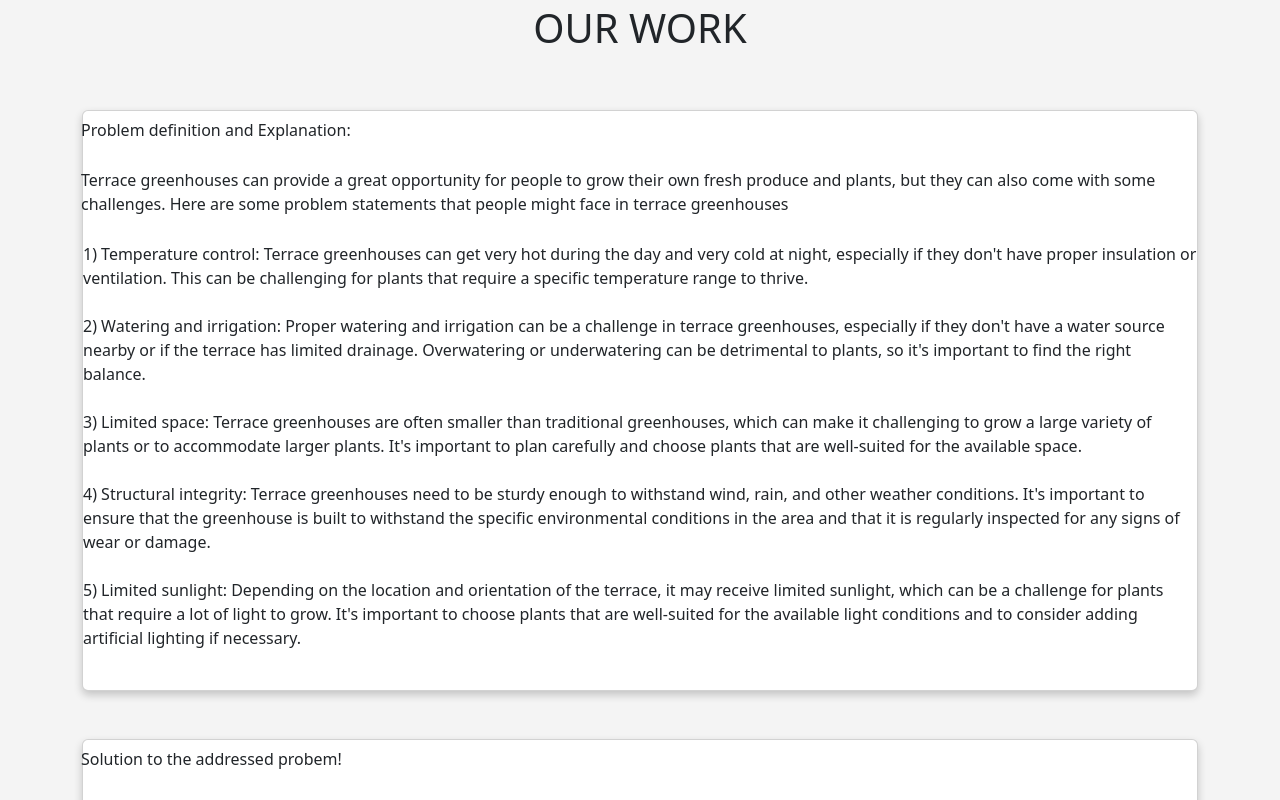
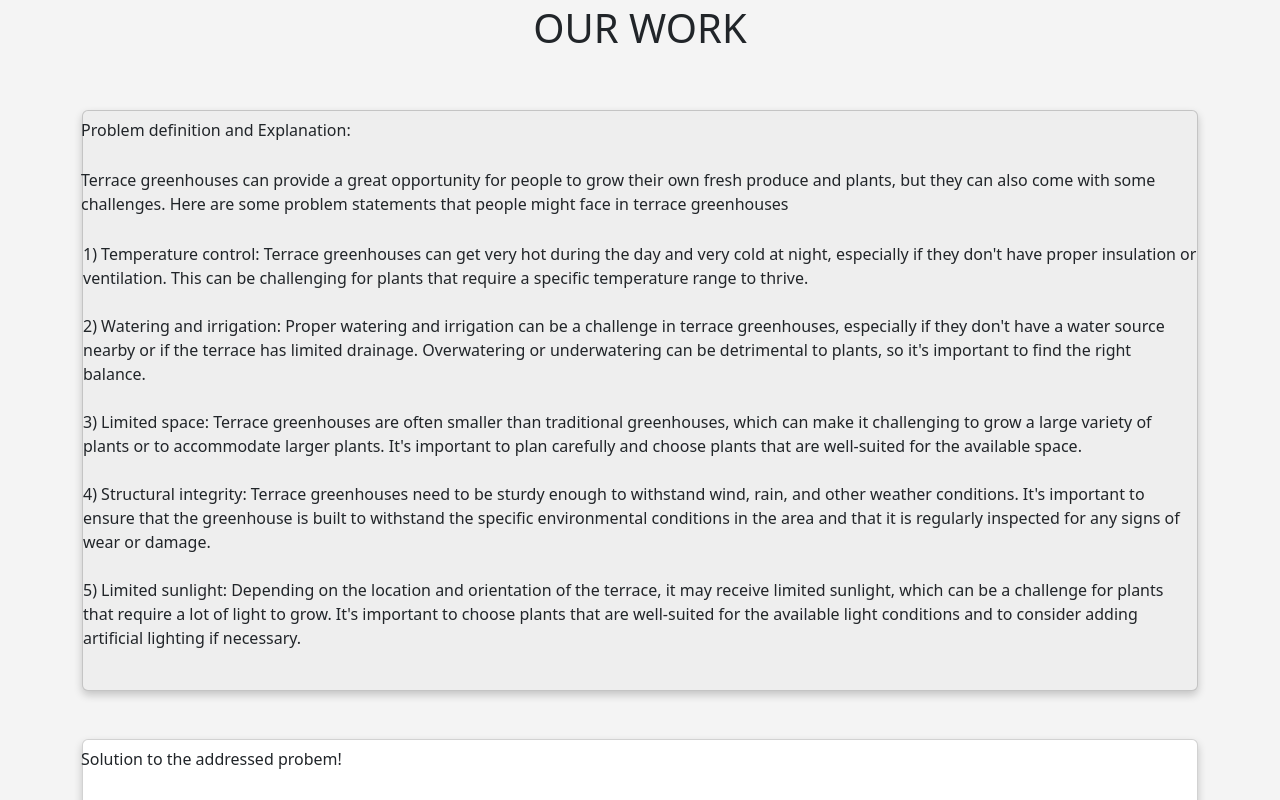
Before and after one commit to BuvanaChandran/GreenHouse, a plain HTML site: page index.html in a window 1280 px wide. In both pictures the pointer is over the element 640 px from the left and 1495 px from the top of the page. Shown: the part 1095-1895 px from the top of the page. Drawn offline with nearby package versions, Linux system fonts and the light colour scheme.

Commit message:
Update style.css

```diff
--- a/style.css
+++ b/style.css
@@ -213,6 +213,10 @@ html {
     box-shadow: 0 4px 8px 0 rgba(0, 0, 0, 0.2);
 }
 
+ .card:hover {
+        background-color: #eee;
+    }
+
 .container {
     padding: 0 16px;
 }
```
